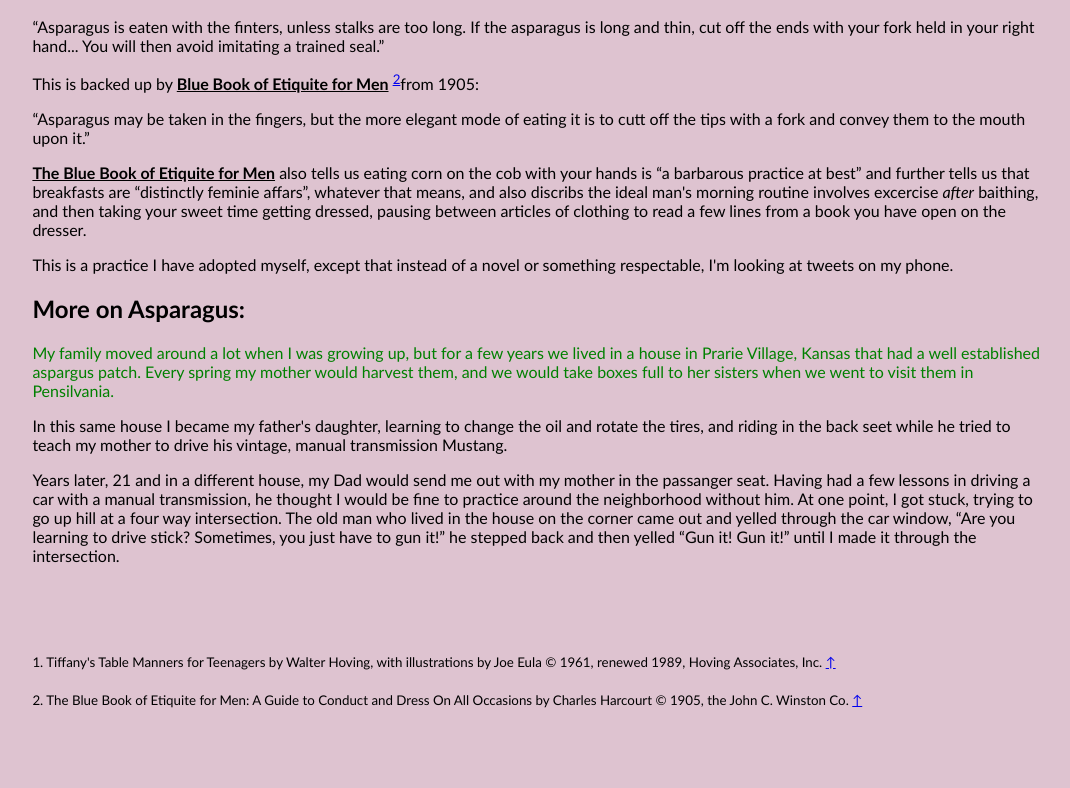
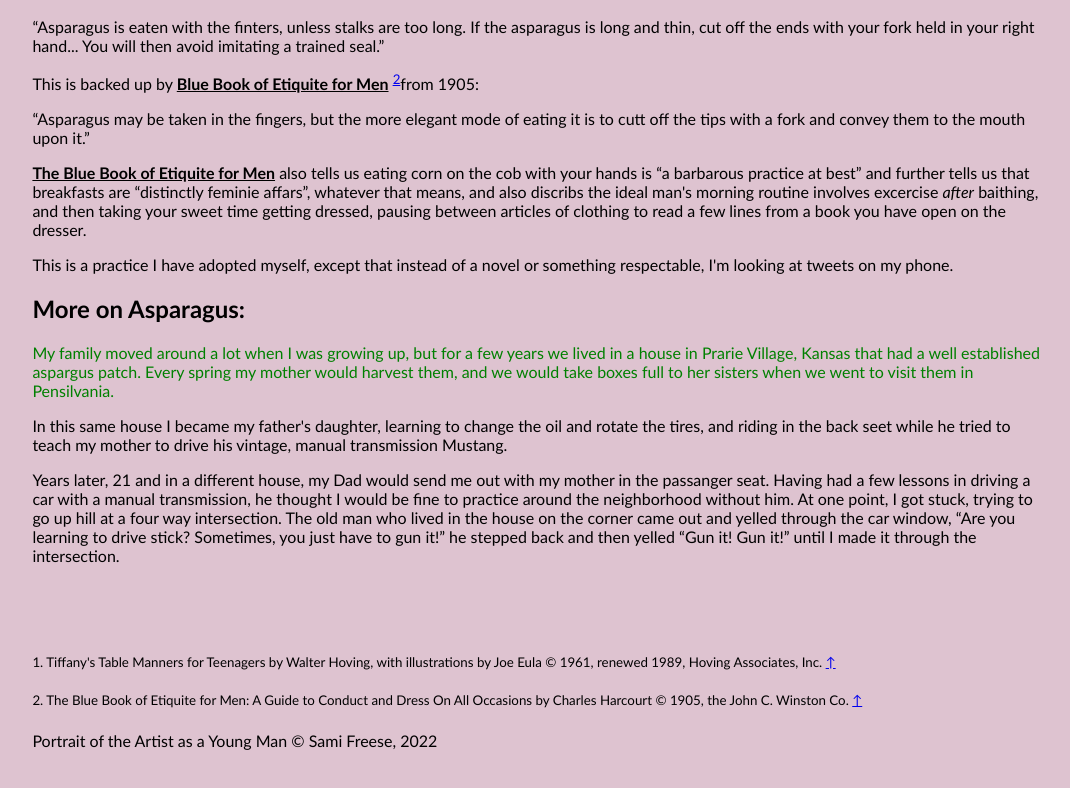
Before and after one commit to KC-CG-Oct-2021/assignment-4-html-me-something-Sami-Freese, a website: page index.html in a window 1280 px wide. Shown: the part 969-1757 px from the top of the page, without its empty margins (102-1172 px from the left). Drawn offline with Linux system fonts and the light colour scheme.

Commit message:
added footer

```diff
--- a/index.html
+++ b/index.html
@@ -39,6 +39,7 @@
          </article>
          <p><sup id="fn1">1. Tiffany's Table Manners for Teenagers by Walter Hoving, with illustrations by Joe Eula &copy; 1961, renewed 1989, Hoving Associates, Inc. <a href="#ref1" title="Return to footnote in text"> &uarr; </a></sup></p>
          <p><sup id="fn2">2. The Blue Book of Etiquite for Men: A Guide to Conduct and Dress On All Occasions by Charles Harcourt &copy; 1905, the John C. Winston Co. <a href="#ref2" title="Return to footnote in text"> &uarr; </a></sup></p>
+         <footer> Portrait of the Artist as a Young Man &copy; Sami Freese, 2022</footer>
       </body>
    </main>
 </html>
```
